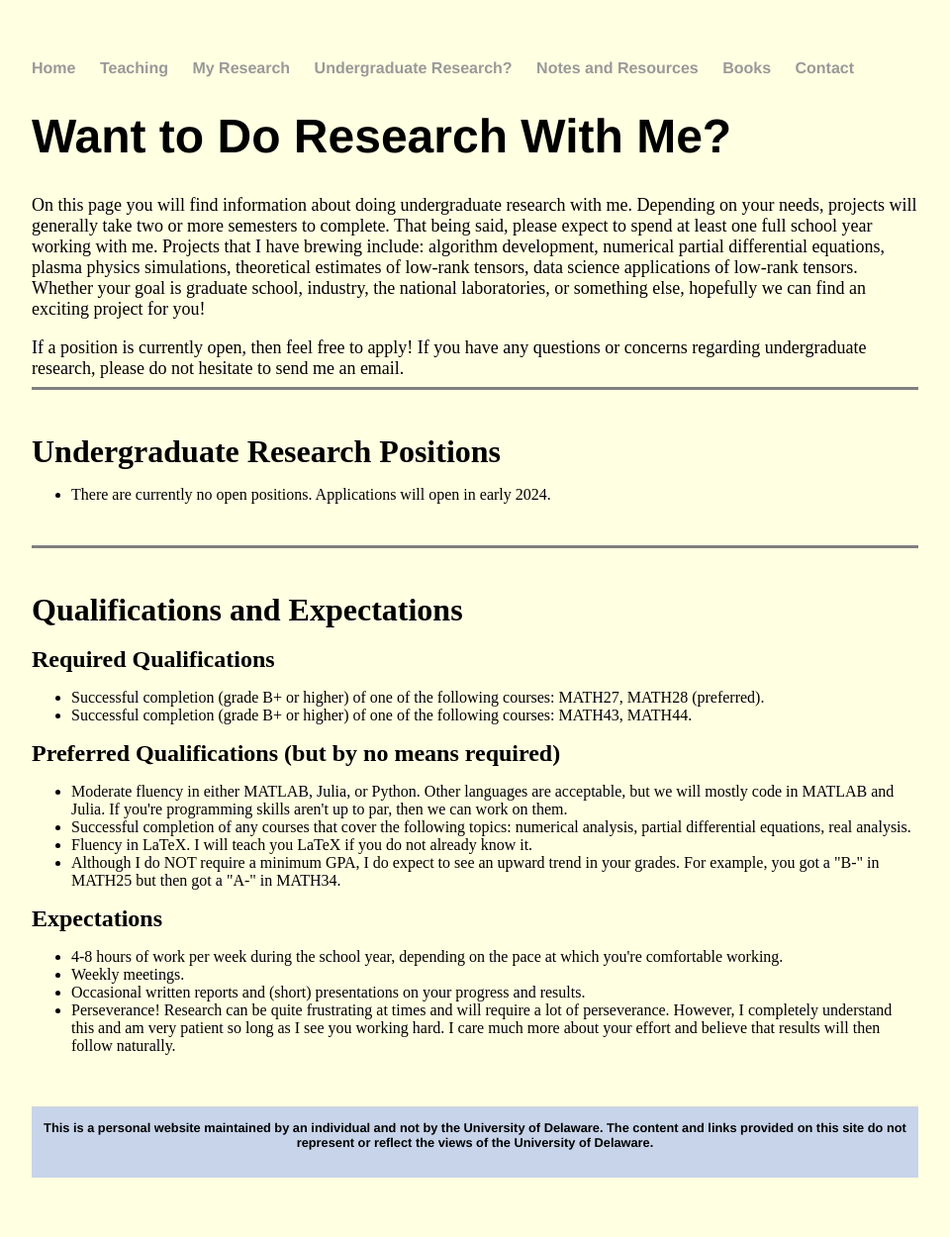
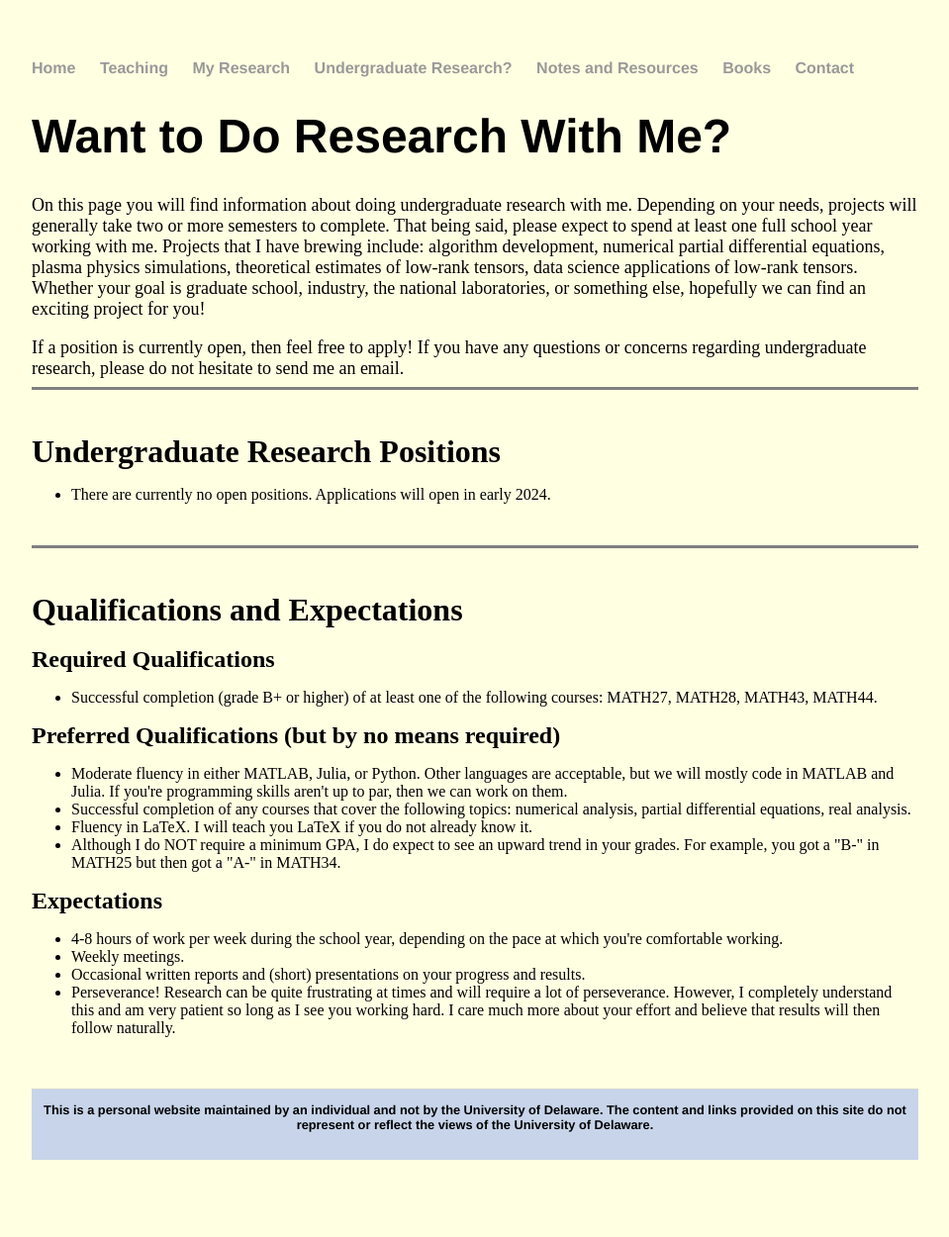
Before and after one commit to jhknakao/jhknakao.github.io, a Jekyll site: the page built from undergradresearch.html, in a window 1280 px wide. Shown: the whole page at 99% size, without its empty margins (160-1119 px from the left). Built offline with Jekyll 4.4.1, drawn with Linux system fonts in a browser that asks for light colours.

Commit message:
Update undergradresearch.html

```diff
--- a/undergradresearch.html
+++ b/undergradresearch.html
@@ -26,8 +26,7 @@ title: Interested in Undergraduate Research?
   	<br>
 	<font size="5"><b>Required Qualifications</b></font>
 	<ul>
-    <li>Successful completion (grade B+ or higher) of one of the following courses: MATH27, MATH28 (preferred).</li>
-    <li>Successful completion (grade B+ or higher) of one of the following courses: MATH43, MATH44.</li>
+    <li>Successful completion (grade B+ or higher) of at least one of the following courses: MATH27, MATH28, MATH43, MATH44.</li>
 	</ul>
 
 	<font size="5"><b>Preferred Qualifications (but by no means required)</b></font>
```
